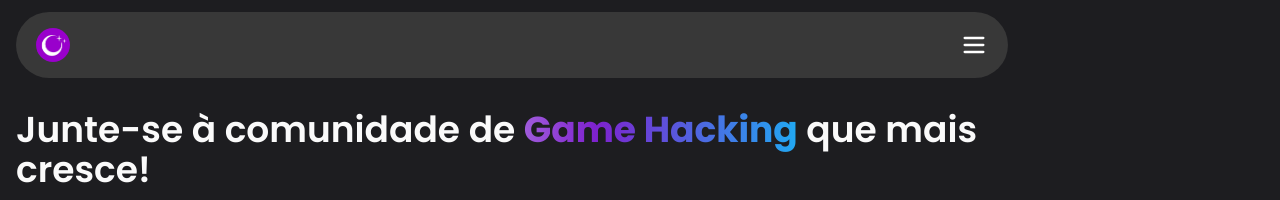
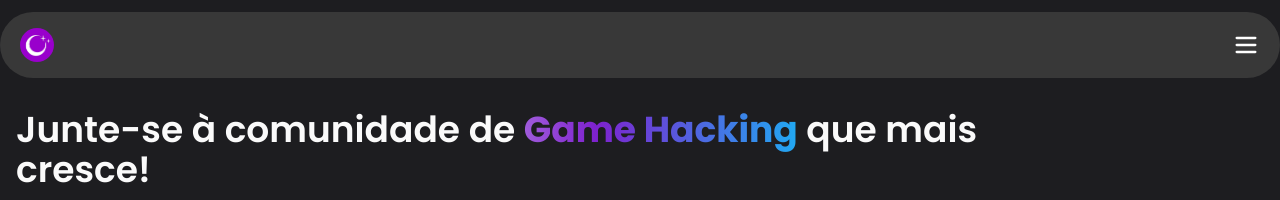
Before and after one commit to daviamr/luminousacademy, a React (Vite) app: page / in a window 1280 px wide. Shown: the top 200 px of the page. Built offline with nearby package versions, Linux system fonts and the light colour scheme.

Commit message:
ajustes header

```diff
--- a/src/App.tsx
+++ b/src/App.tsx
@@ -8,8 +8,8 @@ function App() {
   return (
     <>
       <div className='h-full'>
+        <Header />
         <div className='relative h-full max-w-[1024px] px-4'>
-        <Header />
           <HomePage />
           {/* <Whatsapp /> */}
         </div>
--- a/src/components/header.tsx
+++ b/src/components/header.tsx
@@ -17,8 +17,8 @@ export function Header() {
         </div>
       </div>
 
-      <nav className={`absolute z-10 -top-3 left-0 w-full bg-[#2b2b2b] overflow-hidden duration-200 ${!isOpen ? 'h-[calc(100%)] pt-16' : 'h-0 pt-0'}`}>
-        <ul className="flex flex-col items-left pt-14">
+      <nav className={`absolute z-10 -top-3 left-0 w-full bg-[#2b2b2b] overflow-hidden duration-200 ${!isOpen ? 'h-[calc(100%+12px)] pt-16' : 'h-0 pt-0'}`}>
+        <ul className="flex flex-col items-left pt-20">
           <div className="w-max m-auto flex flex-col items-center gap-2">
             <li className="hover:text-purple-700 duration-300">
               <a href="#" className="flex items-center gap-2">
```
